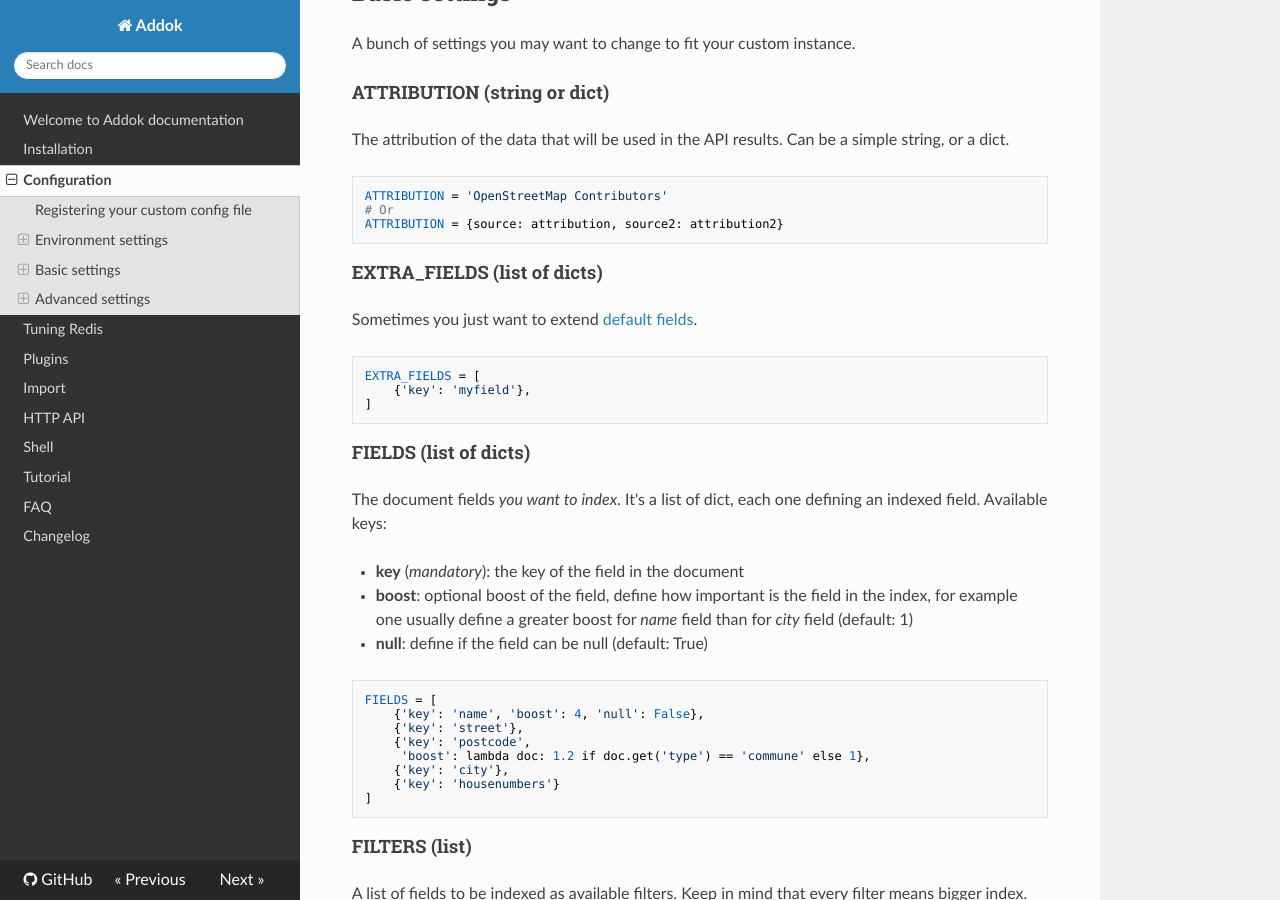
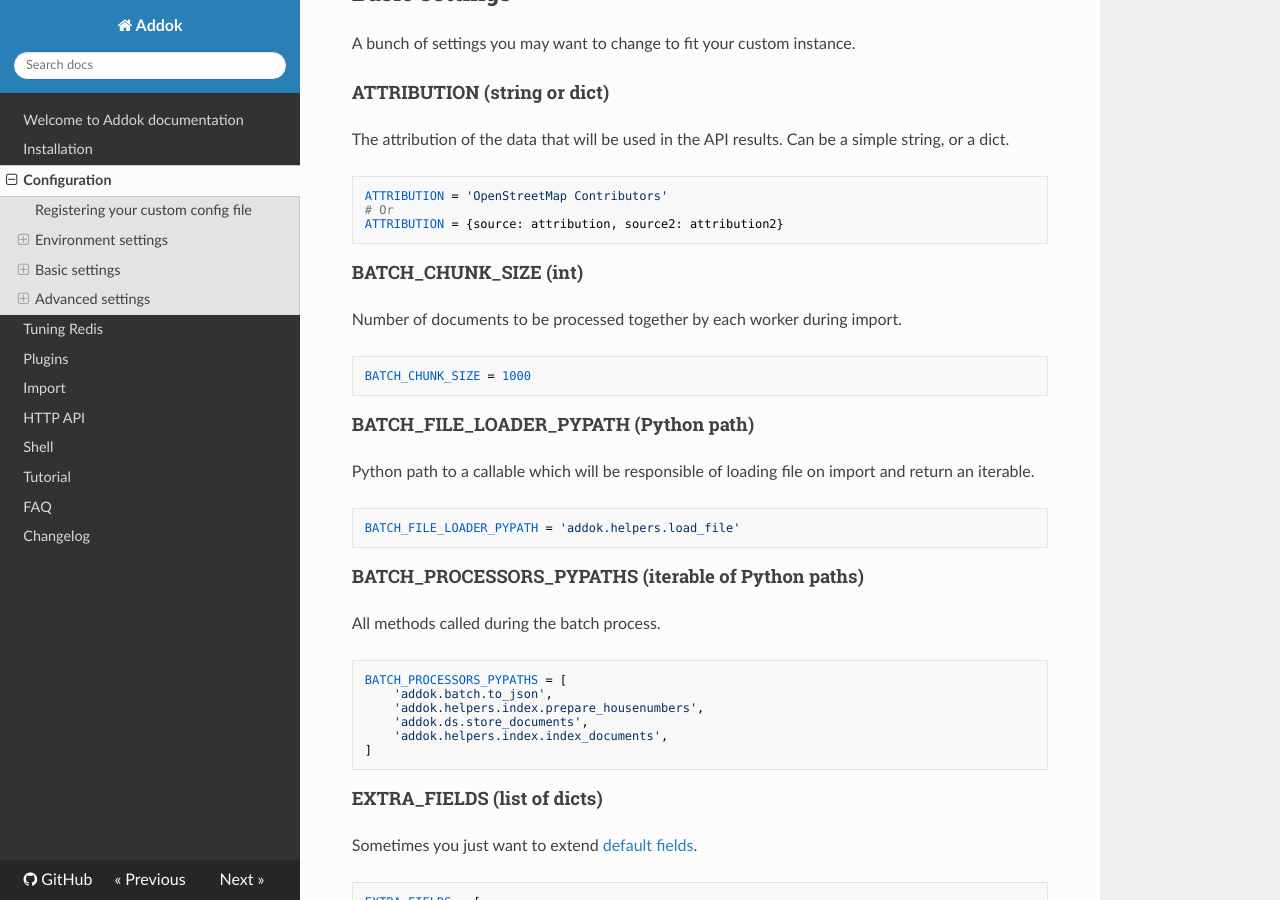
Before and after one commit to addok/addok, an MkDocs documentation site: the page built from docs/config.md, in a window 1280 px wide and 900 px high, scrolled down 1743 px. Built offline with MkDocs 1.6.1, drawn with Linux system fonts in a browser that asks for light colours; nearby versions of some CDN libraries; old or Windows-style settings are respelled for this version of MkDocs; some of the changed text lies outside the part shown.

Commit message:
Merge batch processors and document processors

```diff
--- a/docs/config.md
+++ b/docs/config.md
@@ -11,7 +11,7 @@ available** for example.
 
 ## Registering your custom config file
 
-An Addok config file is simply a python file that define some keys. The default
+An Addok config file is simply a Python file that define some keys. The default
 location is `/etc/addok/addok.conf`. But it can be anywhere else in your system,
 and you need to define an environment variable that points to it if you want
 a special location:
@@ -88,6 +88,28 @@ simple string, or a dict.
     # Or
     ATTRIBUTION = {source: attribution, source2: attribution2}
 
+#### BATCH_CHUNK_SIZE (int)
+Number of documents to be processed together by each worker during import.
+
+    BATCH_CHUNK_SIZE = 1000
+
+
+#### BATCH_FILE_LOADER_PYPATH (Python path)
+Python path to a callable which will be responsible of loading file on
+import and return an iterable.
+
+    BATCH_FILE_LOADER_PYPATH = 'addok.helpers.load_file'
+
+#### BATCH_PROCESSORS_PYPATHS (iterable of Python paths)
+All methods called during the batch process.
+
+    BATCH_PROCESSORS_PYPATHS = [
+        'addok.batch.to_json',
+        'addok.helpers.index.prepare_housenumbers',
+        'addok.ds.store_documents',
+        'addok.helpers.index.index_documents',
+    ]
+
 #### EXTRA_FIELDS (list of dicts)
 Sometimes you just want to extend [default fields](#fields-list-of-dicts).
 
@@ -147,10 +169,10 @@ endpoint or the `csv` one.
 
     LOG_NOT_FOUND = False
 
-#### PROCESSORS_PYPATHS (iterable of python paths)
+#### PROCESSORS_PYPATHS (iterable of Python paths)
 Define the various functions to preprocess the text, before indexing and
-searching. It's an `iterable` of python paths. Some functions are built in
-(mainly for French at this time, but you can point to any python function that
+searching. It's an `iterable` of Python paths. Some functions are built in
+(mainly for French at this time, but you can point to any Python function that
 is on the pythonpath).
 
     PROCESSORS_PYPATHS = [
@@ -160,7 +182,7 @@ is on the pythonpath).
         'addok.textutils.fr.phonemicize',
     ]
 
-#### QUERY_PROCESSORS_PYPATHS (iterable of python paths)
+#### QUERY_PROCESSORS_PYPATHS (iterable of Python paths)
 Additional processors that are run only at query time.
 
     QUERY_PROCESSORS_PYPATHS = (
@@ -203,7 +225,7 @@ Default score for the relation token to document.
 
     DEFAULT_BOOST = 1.0
 
-#### DOCUMENT_SERIALIZER_PYPATH (path)
+#### DOCUMENT_SERIALIZER_PYPATH (Python path)
 Path to the serializer to be used for storing documents. Must have `loads` and
 `dumps` methods.
 
```
Also changed, not shown: CHANGELOG.md (+6 -0 lines), 6 other files.
